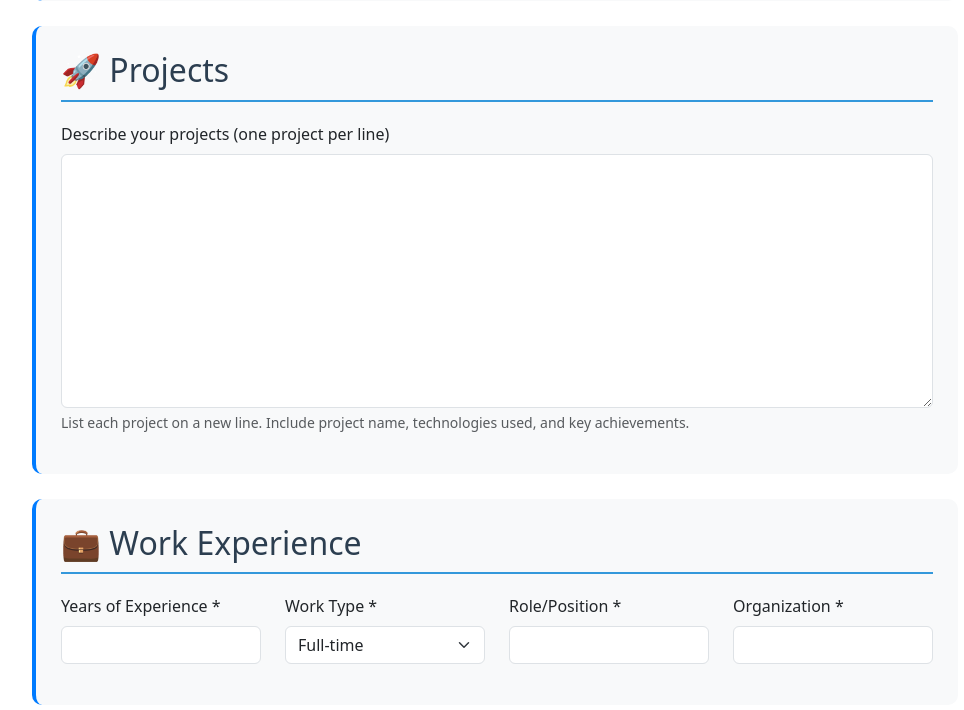
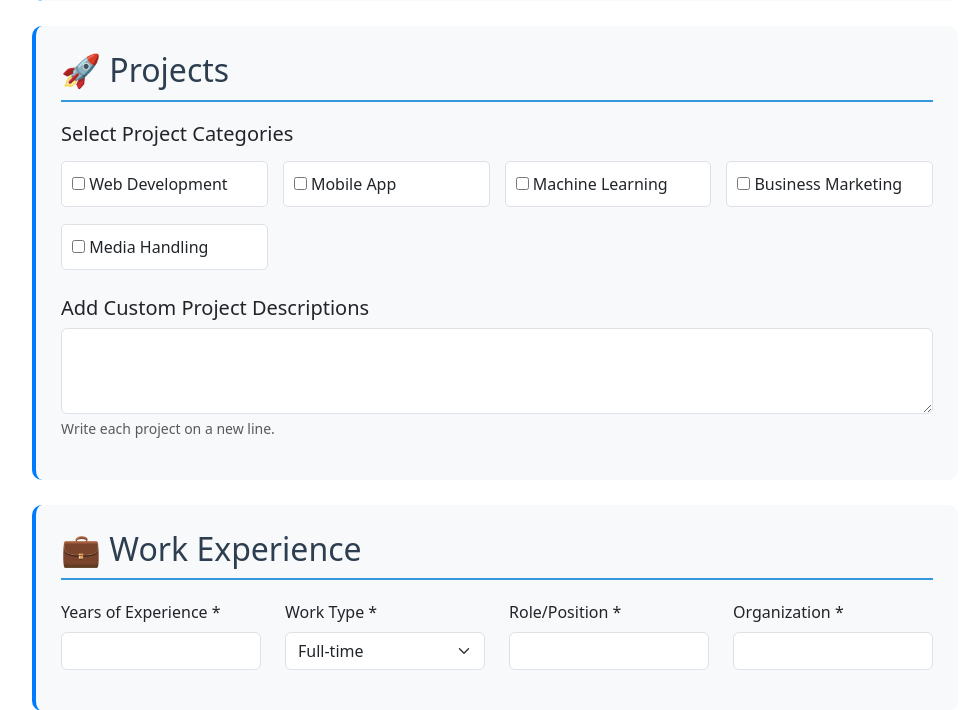
Before and after one commit to ankitabitpastel-tech/CV_generator, a Django app: page / in a window 1280 px wide. Shown: the part 1709-2419 px from the top of the page, without its empty margins (145-1109 px from the left). Run offline with Django 5.2, Linux system fonts and the light colour scheme.

Commit message:
project updates

```diff
--- a/my_app/forms.py
+++ b/my_app/forms.py
@@ -52,6 +52,16 @@ SOFT_SKILLS = [
     ('critical_thinking', 'Critical Thinking'),
 ]
 
+PROJECT_CHOICES = [
+    ('web', 'Web Development'),
+    ('mobile', 'Mobile App'),
+    ('ml', 'Machine Learning'),
+    ('business', 'Business Marketing'),
+    ('media', 'Media Handling'),
+]
+
+
+
 WORK_TYPE_CHOICES = [
     ('full_time', 'Full-time'),
     ('part_time', 'Part-time'),
@@ -95,11 +105,24 @@ class CVForm(forms.Form):
         required=True
     )
 
+    selected_projects = forms.MultipleChoiceField(
+        choices=PROJECT_CHOICES,
+        widget=forms.CheckboxSelectMultiple,
+        required=False,
+        help_text="Select the types of projects you have worked on"
+    )
+
     projects = forms.CharField(
-        widget=forms.Textarea,
+        widget=forms.Textarea(attrs={'rows': 3}),
         required=False,
-        help_text="Describe your projects (one per line)"
+        help_text="Describe any custom projects (one per line)"
     )
+
+    # projects = forms.CharField(
+    #     widget=forms.Textarea,
+    #     required=False,
+    #     help_text="Describe your projects (one per line)"
+    # )
 
     years_experience = forms.IntegerField(
         min_value=0,
--- a/my_app/views.py
+++ b/my_app/views.py
@@ -7,7 +7,7 @@ from reportlab.pdfgen import canvas
 from reportlab.lib.utils import simpleSplit
 import io
 from django.conf import settings
-from .forms import CVForm, QUALIFICATION_CHOICES, FIELD_CHOICES, TECH_SKILLS, SOFT_SKILLS, WORK_TYPE_CHOICES
+from .forms import CVForm, QUALIFICATION_CHOICES, FIELD_CHOICES, TECH_SKILLS, SOFT_SKILLS, WORK_TYPE_CHOICES, PROJECT_CHOICES
 from decouple import config
 from openai import OpenAI
 
@@ -29,7 +29,7 @@ def cv_form(request):
                 request.session['generated_cv'] = ai_response['content']
                 return redirect('cv_result')
             else:
-                print("❌ ERROR: AI returned None or empty content")
+                print("ERROR: AI returned None or empty content")
                 return render(request, 'cv_form.html', {
                     'form': form,
                     'error': 'Failed to generate CV. Please try again.'
@@ -41,6 +41,12 @@ def cv_form(request):
     return render(request, 'cv_form.html', {'form': form})
 
 def format_cv_data(form_data):
+
+    selected_project_names = [
+        dict(PROJECT_CHOICES).get(code)
+        for code in form_data['selected_projects']
+    ]
+    typed_projects = form_data['projects'].split('\n') if form_data['projects'] else []
 
     return{
         'basic_info':{
@@ -60,7 +66,12 @@ def format_cv_data(form_data):
             'technical': [dict(TECH_SKILLS).get(skill) for skill in form_data['technical_skills']],
             'soft': [dict(SOFT_SKILLS).get(skill) for skill in form_data['soft_skills']]
         },
-        'projects': form_data['projects'].split('\n') if form_data['projects'] else [],
+        'projects': {
+            'selected': selected_project_names,
+            'custom': typed_projects
+        },
+
+        # 'projects': form_data['projects'].split('\n') if form_data['projects'] else [],
         'experience': {
             'years': form_data['years_experience'],
             'work_type': dict(WORK_TYPE_CHOICES).get(form_data['work_type']),
--- a/templates/cv_form.html
+++ b/templates/cv_form.html
@@ -126,7 +126,7 @@
             </div>
 
             <!-- Projects Section -->
-            <div class="form-section">
+            <!-- <div class="form-section">
                 <h2 class="section-title">🚀 Projects</h2>
                 <div class="mb-3">
                     <label for="{{ form.projects.id_for_label }}" class="form-label">
@@ -135,7 +135,30 @@
                     {{ form.projects }}
                     <div class="form-text">List each project on a new line. Include project name, technologies used, and key achievements.</div>
                 </div>
+            </div> -->
+            <!-- Projects Section -->
+            <div class="form-section">
+                <h2 class="section-title">🚀 Projects</h2>
+
+                <h5>Select Project Categories</h5>
+                <div class="skills-grid mb-4">
+                    {% for checkbox in form.selected_projects %}
+                        <div class="checkbox-item form-check">
+                            {{ checkbox.tag }}
+                            <label class="form-check-label" for="{{ checkbox.id_for_label }}">
+                                {{ checkbox.choice_label }}
+                            </label>
+                        </div>
+                    {% endfor %}
+                </div>
+
+                <h5>Add Custom Project Descriptions</h5>
+                <div class="mb-3">
+                    {{ form.projects }}
+                    <div class="form-text">Write each project on a new line.</div>
+                </div>
             </div>
+
 
             <!-- Experience Section -->
             <div class="form-section">
```
